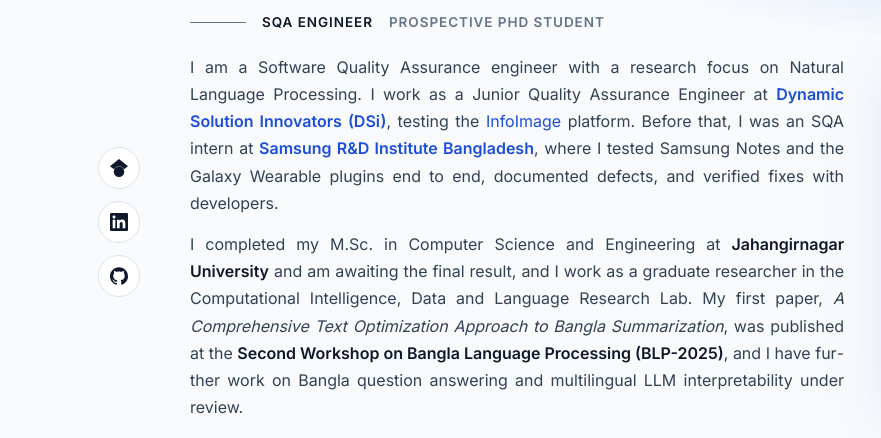
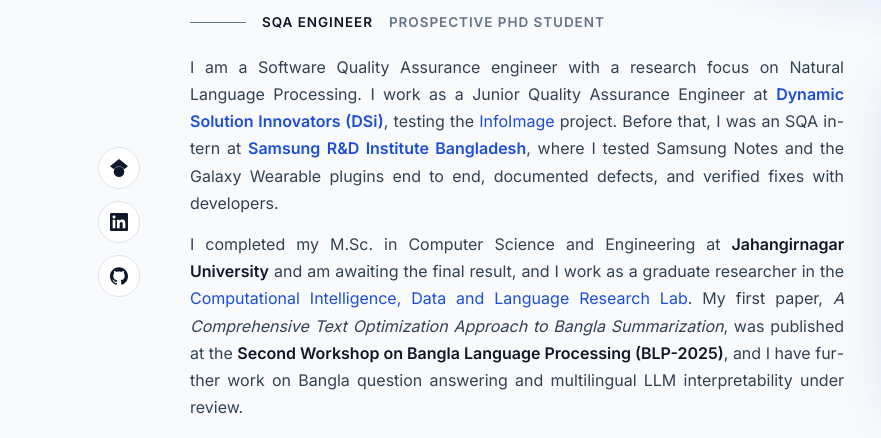
Before and after one commit to shanjida-alam/shanjida-alam-portfolio, a plain HTML site: page index.html in a window 1280 px wide. Shown: the part 192-630 px from the top of the page, 0-881 px from the left. Drawn offline with Linux system fonts and the light colour scheme.

Commit message:
update about section

```diff
--- a/index.html
+++ b/index.html
@@ -202,8 +202,8 @@ section .sub{text-align:center}
 <div class="txt">
 <h1>Shanjida Alam</h1>
 <div class="role"><span>SQA Engineer</span><span>Prospective PhD Student</span></div>
-<p>I am a Software Quality Assurance engineer with a research focus on Natural Language Processing. I work as a Junior Quality Assurance Engineer at <b><a class="dl" href="https://www.dsinnovators.com/">Dynamic Solution Innovators (DSi)</a></b>, testing the <a class="dl" href="https://www.infoimageinc.com/">InfoImage</a> platform. Before that, I was an SQA intern at <b><a class="dl" href="https://research.samsung.com/srbd">Samsung R&amp;D Institute Bangladesh</a></b>, where I tested Samsung Notes and the Galaxy Wearable plugins end to end, documented defects, and verified fixes with developers.</p>
-<p>I completed my M.Sc. in Computer Science and Engineering at <b>Jahangirnagar University</b> and am awaiting the final result, and I work as a graduate researcher in the Computational Intelligence, Data and Language Research Lab. My first paper, <i>A Comprehensive Text Optimization Approach to Bangla Summarization</i>, was published at the <b>Second Workshop on Bangla Language Processing (BLP-2025)</b>, and I have further work on Bangla question answering and multilingual LLM interpretability under review.</p>
+<p>I am a Software Quality Assurance engineer with a research focus on Natural Language Processing. I work as a Junior Quality Assurance Engineer at <b><a class="dl" href="https://www.dsinnovators.com/">Dynamic Solution Innovators (DSi)</a></b>, testing the <a class="dl" href="https://www.infoimageinc.com/">InfoImage</a> project. Before that, I was an SQA intern at <b><a class="dl" href="https://research.samsung.com/srbd">Samsung R&amp;D Institute Bangladesh</a></b>, where I tested Samsung Notes and the Galaxy Wearable plugins end to end, documented defects, and verified fixes with developers.</p>
+<p>I completed my M.Sc. in Computer Science and Engineering at <b>Jahangirnagar University</b> and am awaiting the final result, and I work as a graduate researcher in the <a class="dl" href="https://sites.google.com/juniv.edu/mdmusfiqueanwar/ju-cidl-lab">Computational Intelligence, Data and Language Research Lab</a>. My first paper, <i>A Comprehensive Text Optimization Approach to Bangla Summarization</i>, was published at the <b>Second Workshop on Bangla Language Processing (BLP-2025)</b>, and I have further work on Bangla question answering and multilingual LLM interpretability under review.</p>
 <blockquote class="bq">I am applying for graduate study and research positions (M.Sc. and Ph.D.), and I welcome emails from advisors, labs and admissions committees. My research interests include <b>Natural Language Processing (NLP)</b>, <b>Machine Learning (ML)</b> and <b>Large Language Models (LLMs)</b>. Within NLP, I am drawn to <b>low-resource and multilingual settings</b>, the reliability and evidence-grounding of language models, and why they fail where they do.</blockquote>
 <div class="chips"><a class="ch p" id="cv" href="cv.pdf" download="Shanjida_Alam_CV.pdf">Download Resume</a><a class="ch" href="#contact">Get in Touch</a></div>
 </div>
```
